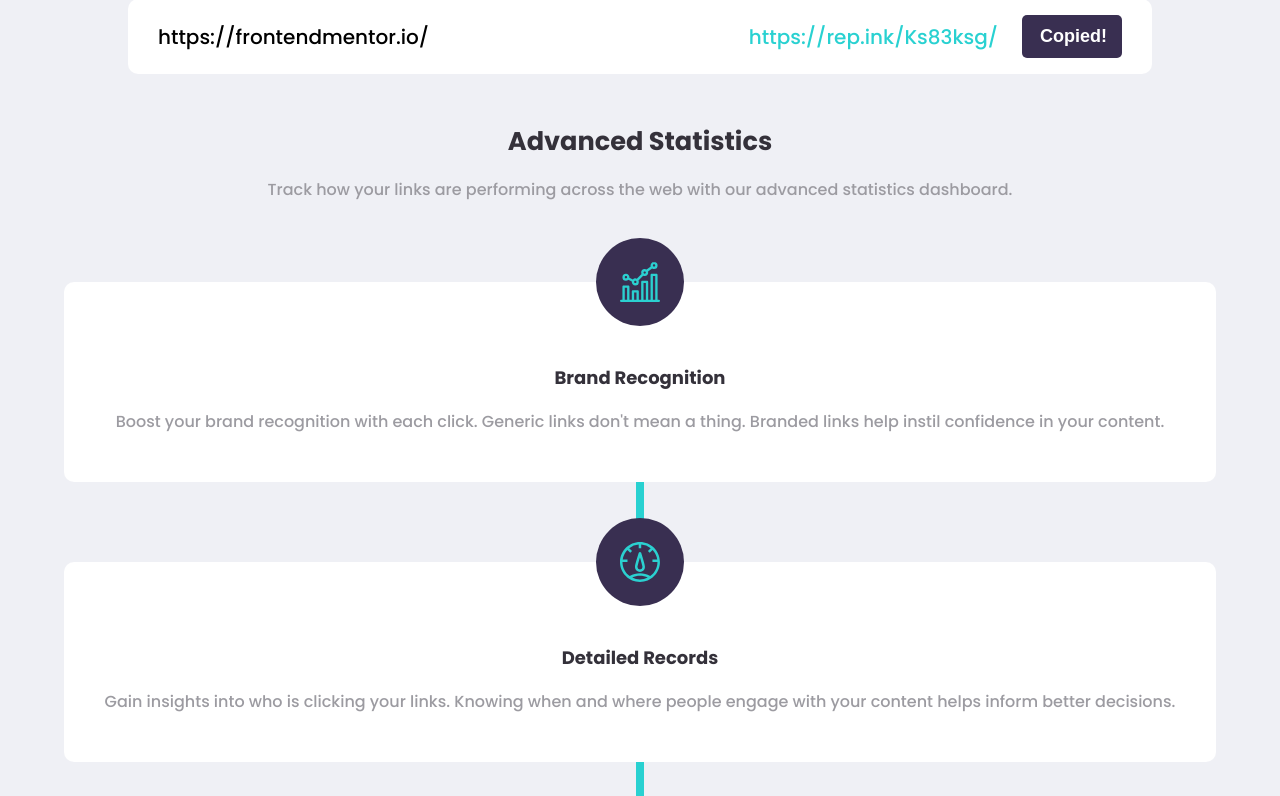
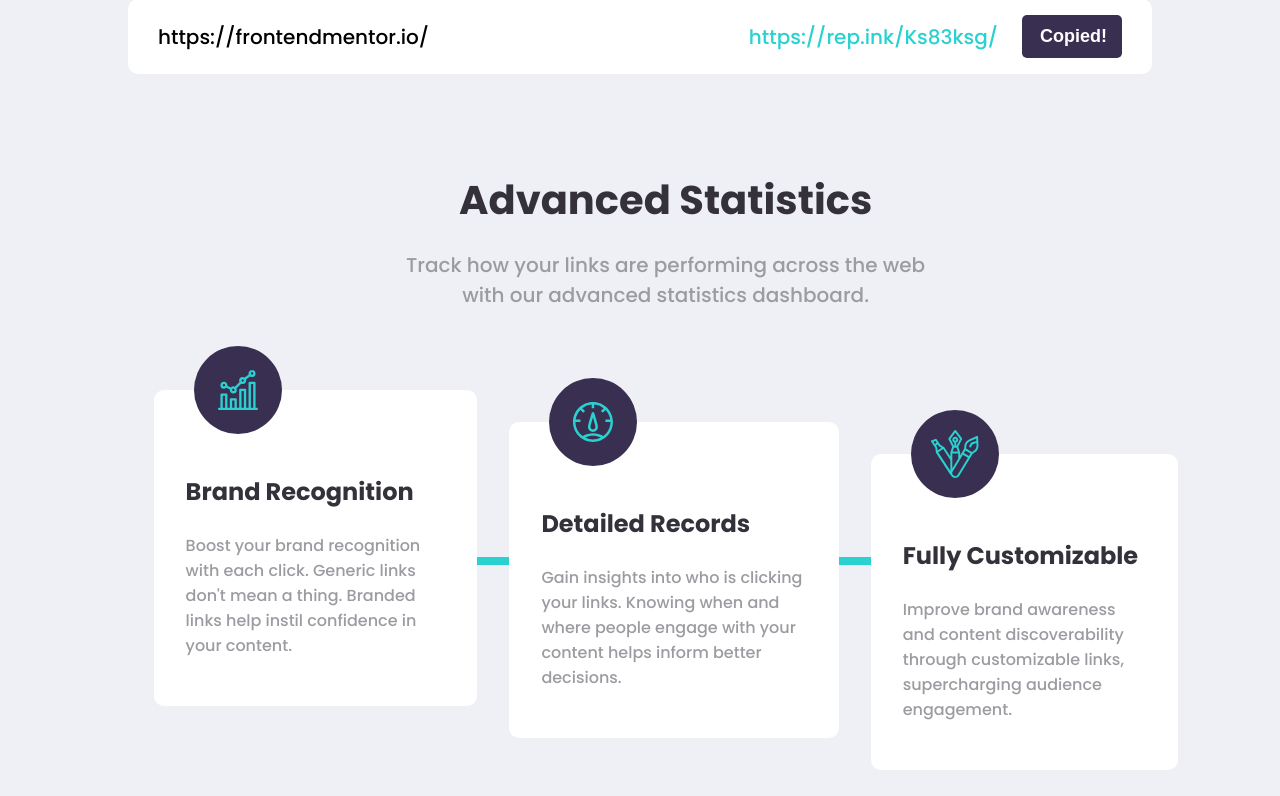
Before and after one commit to solvedbiscuit71/url-shortening-api, a React (Create React App) app: page / in a window 1280 px wide. Shown: the part 1160-1956 px from the top of the page. Built offline with nearby package versions, Linux system fonts and the light colour scheme.

Commit message:
completed @desktop:Statistics

```diff
--- a/src/styles/css/index.css
+++ b/src/styles/css/index.css
@@ -331,6 +331,7 @@ ul.nav-list li {
   margin: 5em 0 2em;
   display: flex;
   flex-direction: column;
+  align-items: center;
   gap: 5em;
   position: relative;
   z-index: 5;
@@ -472,6 +473,24 @@ ul.nav-list li {
     text-align: center;
   }
 
+  .card {
+    padding: 3.75em 2em 2em;
+    max-width: 320px;
+  }
+  .card h3, .card p {
+    text-align: left;
+  }
+  .card h3 {
+    font-size: 1.5rem;
+  }
+  .card p {
+    font-size: 1rem;
+  }
+
+  .card__icon {
+    left: 2.5em;
+  }
+
   .header {
     flex-flow: row nowrap;
     padding: 3em 10vw 3em 12vw;
@@ -520,6 +539,34 @@ ul.nav-list li {
     padding: 3em 10vw 3em;
   }
 
+  .statistics {
+    padding: 3em 8vw 6em 12vw;
+  }
+  .statistics h2 {
+    font-size: 2.5rem;
+  }
+  .statistics > p {
+    font-size: 1.25rem;
+    padding-inline: 24.5%;
+  }
+  .statistics .card-flex::before {
+    width: 100%;
+    height: 8px;
+    top: calc(45% - 4px);
+    left: 0;
+  }
+  .statistics .card-flex {
+    min-height: 380px;
+    flex-flow: row nowrap;
+    gap: 2em;
+  }
+  .statistics .card-flex .card:first-child {
+    align-self: flex-start;
+  }
+  .statistics .card-flex .card:last-child {
+    align-self: flex-end;
+  }
+
   .boost {
     max-height: 250px;
     padding: 4em 0;
--- a/src/styles/sass/@media/_desktop.scss
+++ b/src/styles/sass/@media/_desktop.scss
@@ -115,6 +115,22 @@
     }
   }
 
+  .card {
+    padding: 3.75em 2em 2em;
+    max-width: 320px;
+
+    h3,p {
+      text-align: left;
+    }
+
+    h3 { font-size: 1.5rem; }
+    p { font-size: 1rem; }
+  }
+
+  .card__icon {
+    left: 2.5em;
+  }
+
   // layouts
   .header {
     flex-flow: row nowrap;
@@ -168,6 +184,36 @@
     padding: 3em 10vw 3em;
   }
 
+  .statistics {
+    padding: 3em 8vw 6em 12vw;
+
+    h2 { font-size: 2.5rem; }
+
+    > p {
+      font-size: 1.25rem;
+      padding-inline: 24.5%;
+    }
+
+    .card-flex::before {
+      width: 100%;
+      height: 8px;
+
+      top: calc(45% - 4px);
+      left: 0;
+    }
+
+    .card-flex {
+      min-height: 380px;
+
+      flex-flow: row nowrap;
+      gap: 2em;
+
+      .card:first-child { align-self: flex-start; }
+      .card:last-child { align-self: flex-end; }
+    }
+  }
+
+
 
   .boost {
     max-height: 250px;
--- a/src/styles/sass/layout/_statistics.scss
+++ b/src/styles/sass/layout/_statistics.scss
@@ -37,6 +37,7 @@
 
   display: flex;
   flex-direction: column;
+  align-items: center;
   gap: 5em;
 
   position: relative;
```
